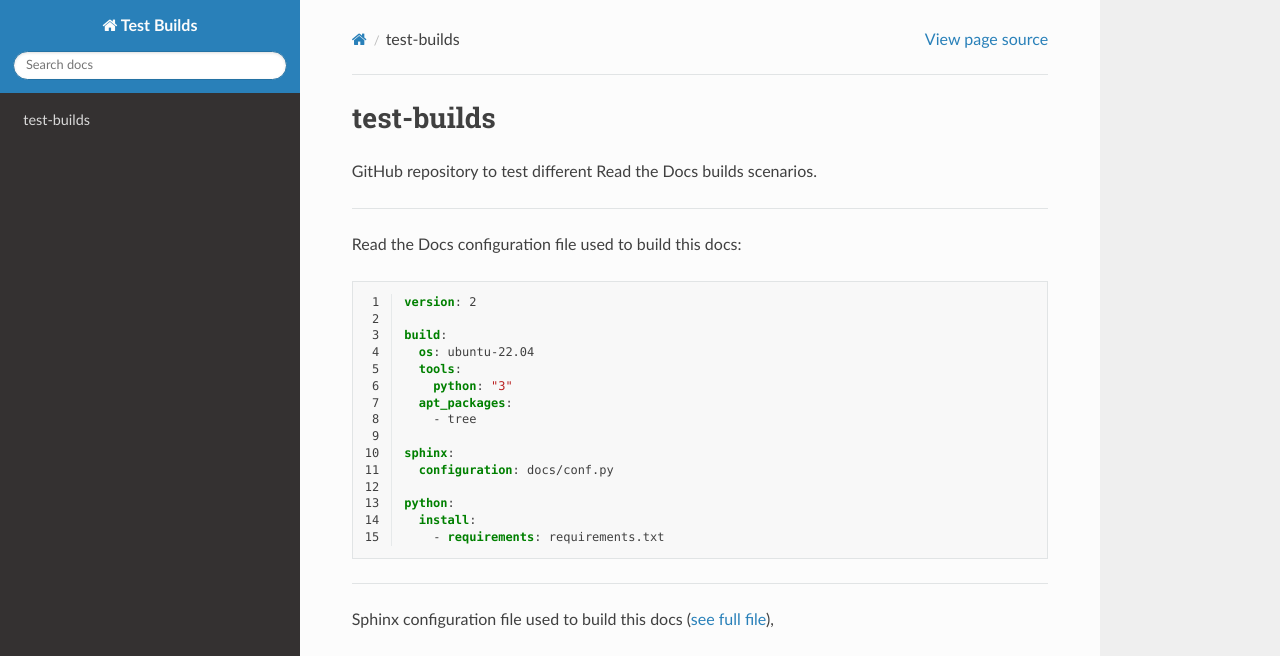
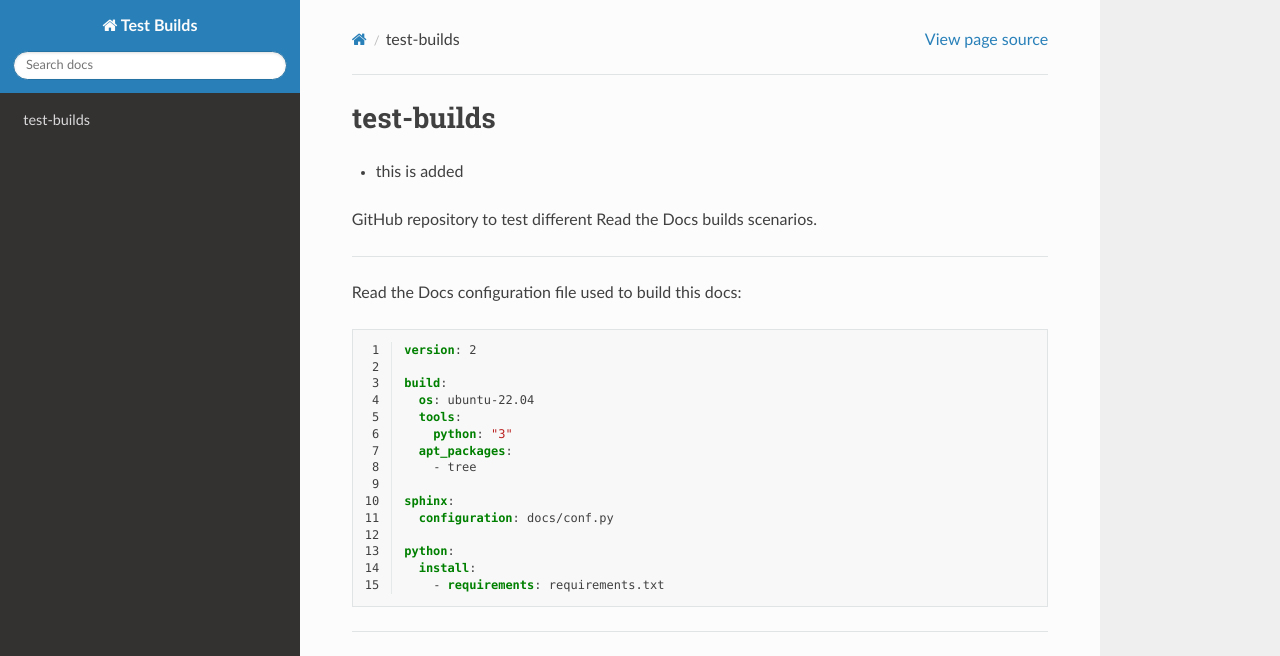
Before and after one commit to readthedocs/test-builds, a Sphinx documentation site: the page built from docs/index.rst, in a window 1280 px wide and 1083 px high. Shown: the top 656 px of the window. Built offline with Sphinx 7.4.7 and the Read the Docs theme 2.0.0, drawn with Linux system fonts in a browser that asks for light colours; grey boxes are pictures that could not be loaded.

Commit message:
Adding a change

```diff
--- a/docs/index.rst
+++ b/docs/index.rst
@@ -1,5 +1,7 @@
 test-builds
 ===========
+
+* this is added
 
 GitHub repository to test different Read the Docs builds scenarios.
 
```
